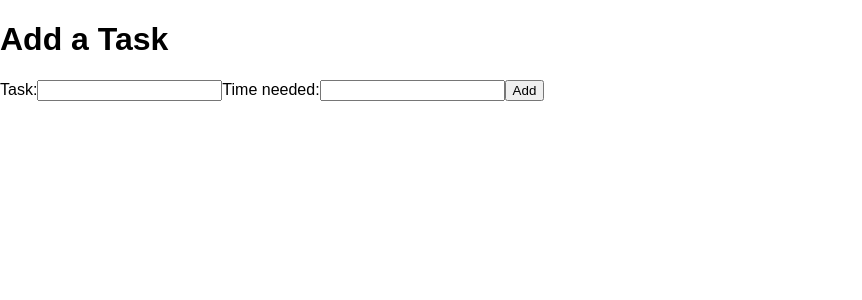
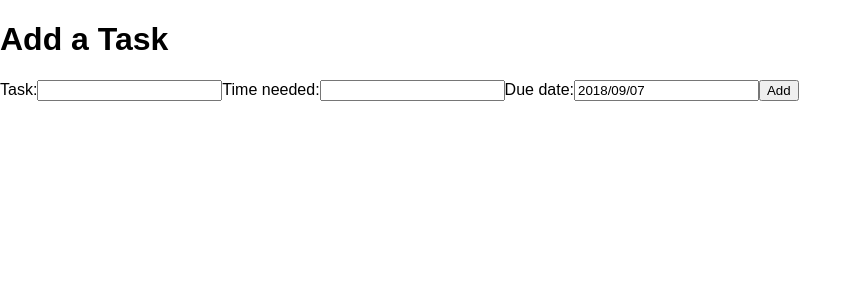
Before and after one commit to emachaffie/timeboxer, a React (Create React App) app: page /add in a window 1280 px wide. Shown: the top 300 px of the page, without its empty margins (0-862 px from the left). Built offline with nearby package versions, Linux system fonts and the light colour scheme.

Commit message:
Added react datepicker for add component and is functioning.

```diff
--- a/package.json
+++ b/package.json
@@ -3,8 +3,11 @@
   "version": "0.1.0",
   "private": true,
   "dependencies": {
+    "moment": "^2.22.2",
     "react": "^16.4.2",
+    "react-datepicker": "^1.6.0",
     "react-dom": "^16.4.2",
+    "react-moment": "^0.7.9",
     "react-router-dom": "^4.3.1",
     "react-scripts": "1.1.5"
   },
--- a/src/AddTask.js
+++ b/src/AddTask.js
@@ -1,4 +1,7 @@
 import React, { Component } from 'react'
+import DatePicker from 'react-datepicker'
+import moment from 'moment'
+import 'react-datepicker/dist/react-datepicker.css'
 
 class AddTask extends Component {
   constructor (props) {
@@ -6,11 +9,13 @@ class AddTask extends Component {
     super()
     this.state = {
       taskDescription: '',
-      timeNeeded: ''
+      timeNeeded: '',
+      dueDate: moment()
       // user: firebase.auth().currentUser
     }
     this.handleChange = this.handleChange.bind(this)
     this.handleSubmit = this.handleSubmit.bind(this)
+    this.handleDateChange = this.handleDateChange.bind(this)
     // this.changeLoggedInStatus = this.changeLoggedInStatus.bind(this)
   }
 
@@ -20,6 +25,12 @@ class AddTask extends Component {
 
   handleSubmit (event) {
     event.preventDefault()
+  }
+
+  handleDateChange (date) {
+    this.setState({
+      dueDate: date
+    })
   }
 
   render () {
@@ -35,6 +46,14 @@ class AddTask extends Component {
             Time needed:
             <input type='text' value={this.state.timeNeeded} />
           </label>
+          <label>
+            Due date:
+            <DatePicker
+              dateFormat='YYYY/MM/DD'
+              selected={this.state.dueDate}
+              onChange={this.handleDateChange} />
+            {/* <input type='text' value={this.state.dueDate} /> */}
+          </label>
           <button className='formSubmit' type='submit' value='Submit'>Add</button>
         </form>
       </div>
--- a/src/tasks.json
+++ b/src/tasks.json
@@ -4,6 +4,7 @@
     "timeNeeded": 120,
     "timeUsed": 0,
     "timeLeft": 120,
+    "dueDate": "April 2",
     "complete": false
   },
   {
@@ -11,6 +12,7 @@
     "timeNeeded": 80,
     "timeUsed": 0,
     "timeLeft": 80,
+    "dueDate": "April 2",
     "complete": false
   },
   {
@@ -18,6 +20,7 @@
     "timeNeeded": 20,
     "timeUsed": 0,
     "timeLeft": 20,
+    "dueDate": "April 2",
     "complete": false
   },
   {
@@ -25,6 +28,7 @@
     "timeNeeded": 400,
     "timeUsed": 0,
     "timeLeft": 400,
+    "dueDate": "April 2",
     "complete": false
   }
 ]
```
Also changed, not shown: 1 other file (tests, documents, lock files or other folders).
